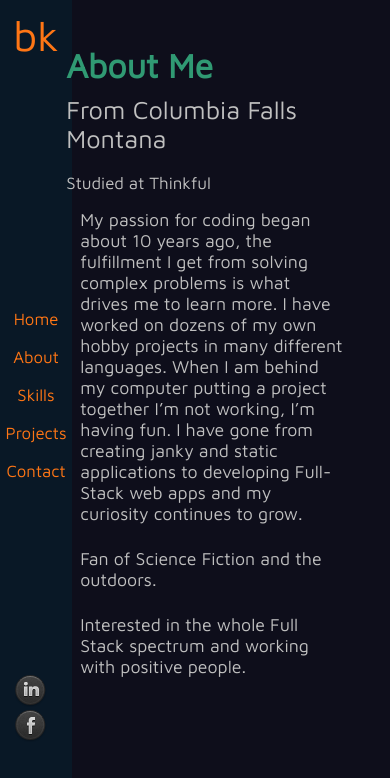
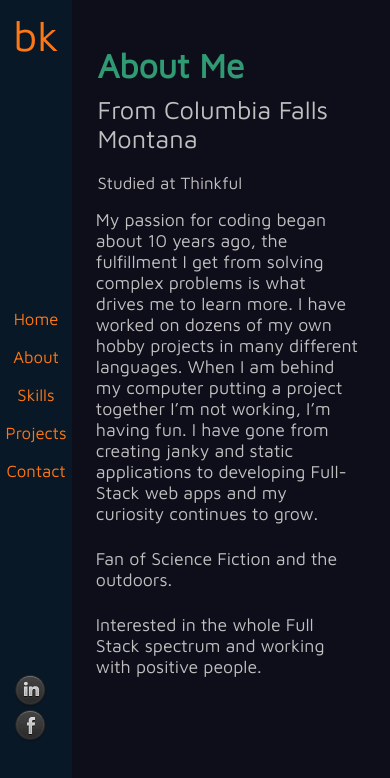
Before and after one commit to benjaminfkile/portfolio-ben, a React (Create React App) app: page /about in a window 390 px wide. Shown: the top 778 px of the page. Built offline with nearby package versions, Linux system fonts and the light colour scheme; no server answers.

Commit message:
fixed about page styles

```diff
--- a/src/About/About.css
+++ b/src/About/About.css
@@ -142,7 +142,7 @@
 @media (max-width: 800px) {
     .About_Left {
         top: 5vh;
-        left: 10vw;
+        left: 16vw;
         width: 80vw;
         height: 31vw;
         text-align: left;
@@ -160,7 +160,7 @@
         border: none;
         text-align: left;
         top: 25vh;
-        left: 20vw;
+        left: 22vw;
         height: 43vh;
         width: 70vw;
    }
@@ -168,10 +168,10 @@
         font-size: 2.5vh;
    }
 }
-@media (max-width: 450px) {
+@media (max-width: 550px) {
     .About_Left {
         top: 3vh;
-        left: 9vw;
+        left: 17vw;
         width: 80vw;
         height: 31vw;
         text-align: left;
@@ -189,7 +189,7 @@
         border: none;
         text-align: left;
         top: 24vh;
-        left: 18vw;
+        left: 22vw;
         height: 43vh;
         width: 70vw;
    }
```
